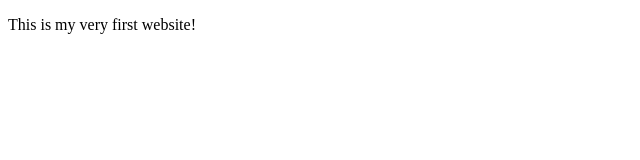
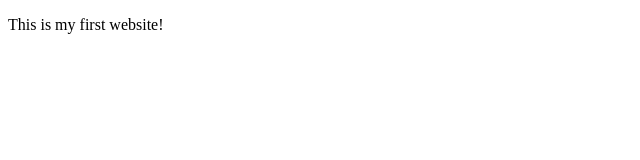
Before and after one commit to JonahKauffman13/JonahKauffman13.github.io, a plain HTML site: page practice/minimal.html in a window 1280 px wide. Shown: the full height of the page, 0-640 px from the left. Drawn offline with Linux system fonts and the light colour scheme.

Commit message:
six sendyyyy

```diff
--- a/practice/minimal.html
+++ b/practice/minimal.html
@@ -1,8 +1,9 @@
 <!DOCTYPE html>
 <html lang="en">
 <head>
-<title> Hello World </title>
+<title> Hello World</title>
 </head>
-<body><p> This is my very first website!</p>
+<body>
+<p> This is my first website!</p>
 </body>
 </html>
```
